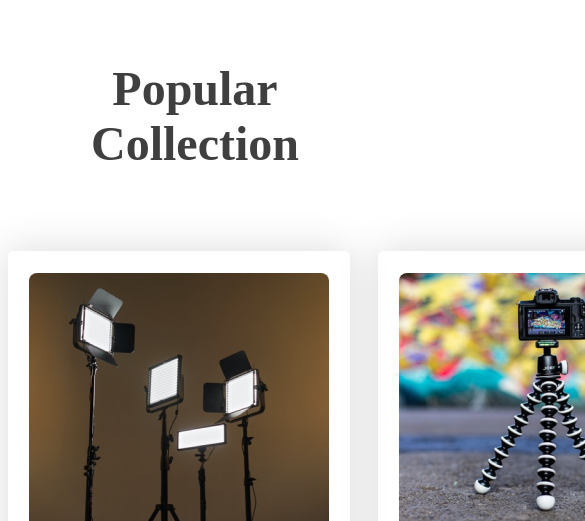
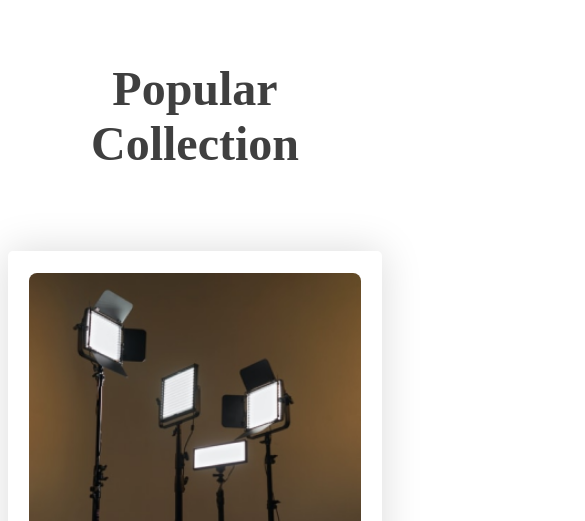
Before and after one commit to sakibhasan-24/dream-tools, a plain HTML site: page index.html in a window 390 px wide. Shown: the part 1479-2000 px from the top of the page, 585 px wide, since content can reach past the window. Drawn offline with Linux system fonts and the light colour scheme; a web font is replaced by a local one.

Commit message:
popular collection-responsive

```diff
--- a/style.css
+++ b/style.css
@@ -213,6 +213,13 @@ main {
     width: 30%;
     margin: 1rem auto;
   }
+
+  .collections {
+    grid-template-columns: repeat(1, 1fr);
+  }
+  .collection-img img {
+    width: 100%;
+  }
   .features-container {
     flex-direction: column;
     /* padding: rem; */
```
